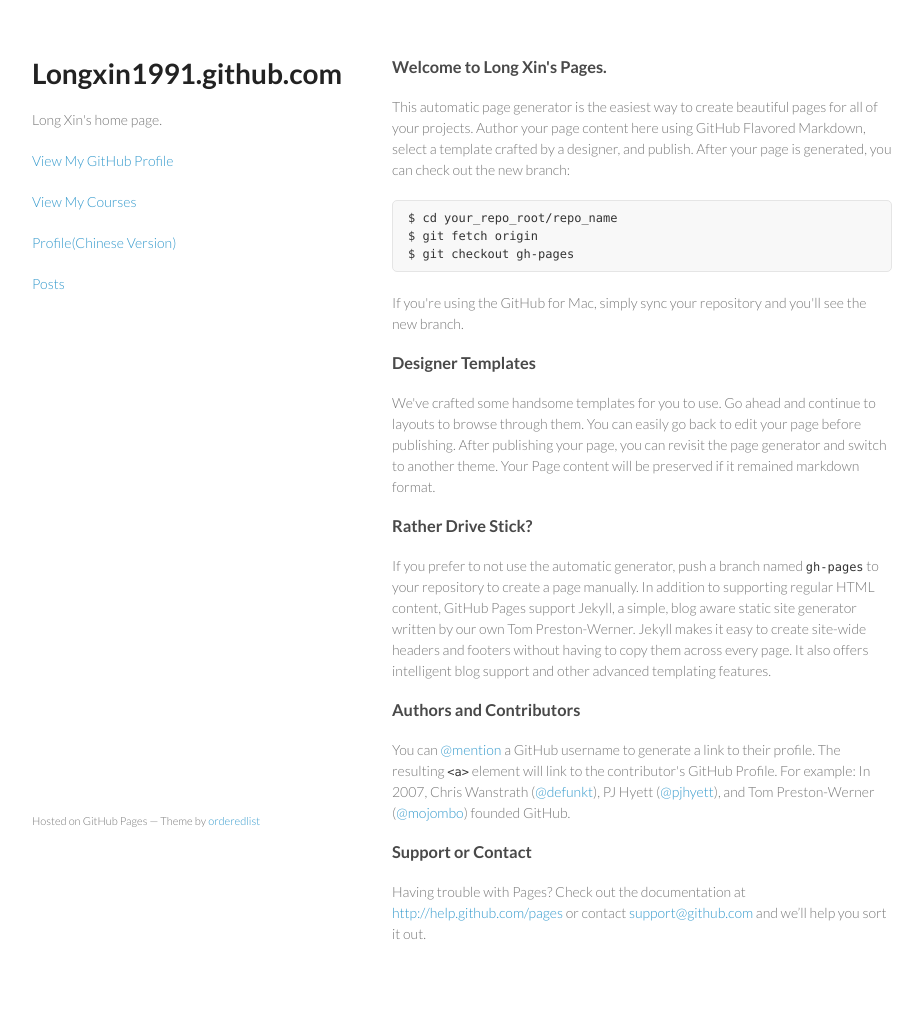
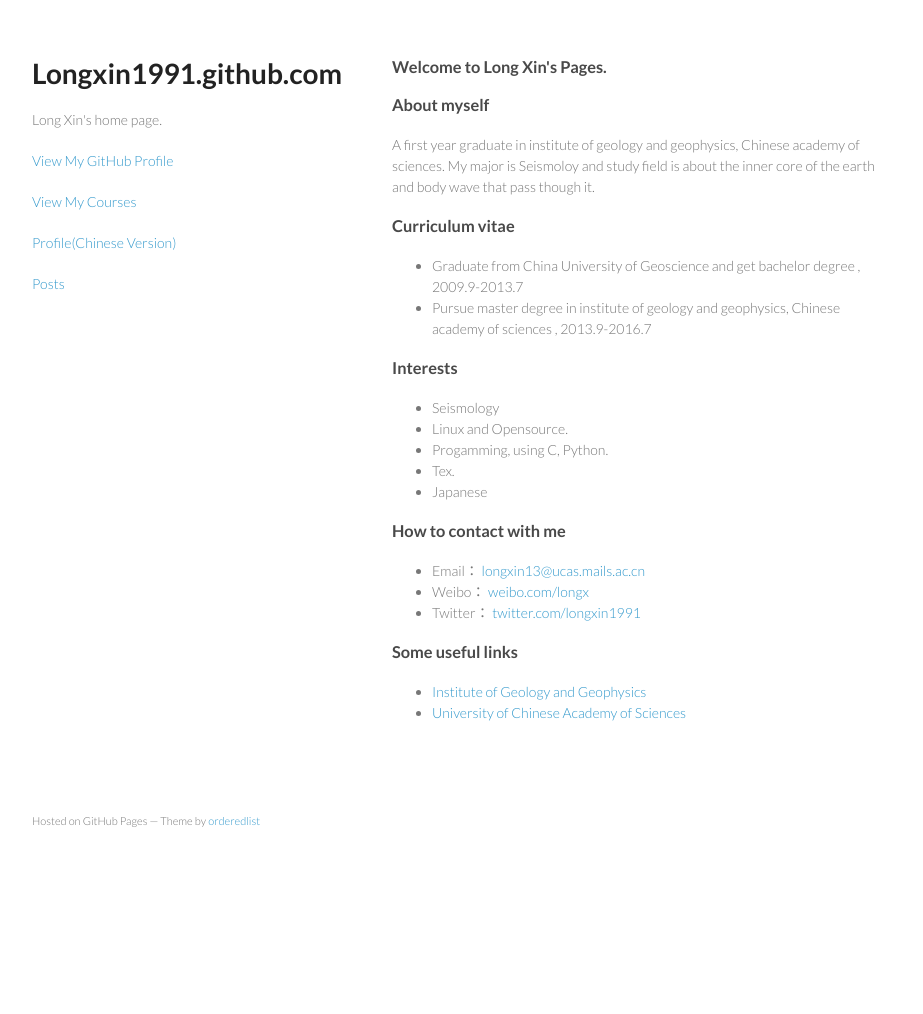
Before and after one commit to longxin1991/longxin1991.github.com, a Jekyll site: the page index.html, which Jekyll copies as it is, in a window 1280 px wide. Shown: the whole page, without its empty margins (178-1101 px from the left). Built offline with Jekyll 4.4.1, drawn with Linux system fonts in a browser that asks for light colours; after the commit the page ends 900 px from its top, so only the background shows below that.

Commit message:
update en profile.

```diff
--- a/index.html
+++ b/index.html
@@ -29,34 +29,39 @@
         <h3>
 <a name="welcome-to-github-pages" class="anchor" href="#welcome-to-github-pages"><span class="octicon octicon-link"></span></a>Welcome to Long Xin's Pages.</h3>
 
-<p>This automatic page generator is the easiest way to create beautiful pages for all of your projects. Author your page content here using GitHub Flavored Markdown, select a template crafted by a designer, and publish. After your page is generated, you can check out the new branch:</p>
+<h3>About myself</h3>
+<p>A first year graduate in institute of geology and geophysics, Chinese academy of sciences. My major is Seismoloy and study field is about the inner core of the earth and body wave that pass though it. </p>
 
-<pre><code>$ cd your_repo_root/repo_name
-$ git fetch origin
-$ git checkout gh-pages
-</code></pre>
+<h3>Curriculum vitae</h3>
 
-<p>If you're using the GitHub for Mac, simply sync your repository and you'll see the new branch.</p>
+<ul>
+    <li> Graduate from China University of Geoscience and get bachelor degree , 2009.9-2013.7
+    <li> Pursue master degree in institute of geology and geophysics, Chinese academy of sciences , 2013.9-2016.7
+</ul>
 
-<h3>
-<a name="designer-templates" class="anchor" href="#designer-templates"><span class="octicon octicon-link"></span></a>Designer Templates</h3>
+<h3>Interests</h3>
 
-<p>We've crafted some handsome templates for you to use. Go ahead and continue to layouts to browse through them. You can easily go back to edit your page before publishing. After publishing your page, you can revisit the page generator and switch to another theme. Your Page content will be preserved if it remained markdown format.</p>
+<ul>
+    <li> Seismology
+    <li> Linux and Opensource.
+    <li> Progamming, using C, Python.
+    <li> Tex.
+    <li> Japanese
+</ul>
 
-<h3>
-<a name="rather-drive-stick" class="anchor" href="#rather-drive-stick"><span class="octicon octicon-link"></span></a>Rather Drive Stick?</h3>
+<h3>How to contact with me</h3>
 
-<p>If you prefer to not use the automatic generator, push a branch named <code>gh-pages</code> to your repository to create a page manually. In addition to supporting regular HTML content, GitHub Pages support Jekyll, a simple, blog aware static site generator written by our own Tom Preston-Werner. Jekyll makes it easy to create site-wide headers and footers without having to copy them across every page. It also offers intelligent blog support and other advanced templating features.</p>
+<ul>
+    <li> Email：<a href="mailto:longxin13@ucas.mails.ac.cn"> longxin13@ucas.mails.ac.cn </a> <br>
+    <li> Weibo：<a href="http://weibo.com/longx"> weibo.com/longx </a> <br>
+    <li> Twitter：<a href="http://twitter.com/longxin1991"> twitter.com/longxin1991 </a>
+</ul>
 
-<h3>
-<a name="authors-and-contributors" class="anchor" href="#authors-and-contributors"><span class="octicon octicon-link"></span></a>Authors and Contributors</h3>
-
-<p>You can <a href="https://github.com/blog/821" class="user-mention">@mention</a> a GitHub username to generate a link to their profile. The resulting <code>&lt;a&gt;</code> element will link to the contributor's GitHub Profile. For example: In 2007, Chris Wanstrath (<a href="https://github.com/defunkt" class="user-mention">@defunkt</a>), PJ Hyett (<a href="https://github.com/pjhyett" class="user-mention">@pjhyett</a>), and Tom Preston-Werner (<a href="https://github.com/mojombo" class="user-mention">@mojombo</a>) founded GitHub.</p>
-
-<h3>
-<a name="support-or-contact" class="anchor" href="#support-or-contact"><span class="octicon octicon-link"></span></a>Support or Contact</h3>
-
-<p>Having trouble with Pages? Check out the documentation at <a href="http://help.github.com/pages">http://help.github.com/pages</a> or contact <a href="mailto:support@github.com">support@github.com</a> and we’ll help you sort it out.</p>
+<h3> Some useful links </h3>
+<ul>
+    <li> <a href="www.igg.cas.cn"> Institute of Geology and Geophysics </a>
+    <li> <a href="wwww.ucas.ac.cn">University of Chinese Academy of Sciences </a>
+</ul>
       </section>
       <footer>
         <p><small>Hosted on GitHub Pages &mdash; Theme by <a href="https://github.com/orderedlist">orderedlist</a></small></p>
```
Also changed, not shown: 1 other file.
